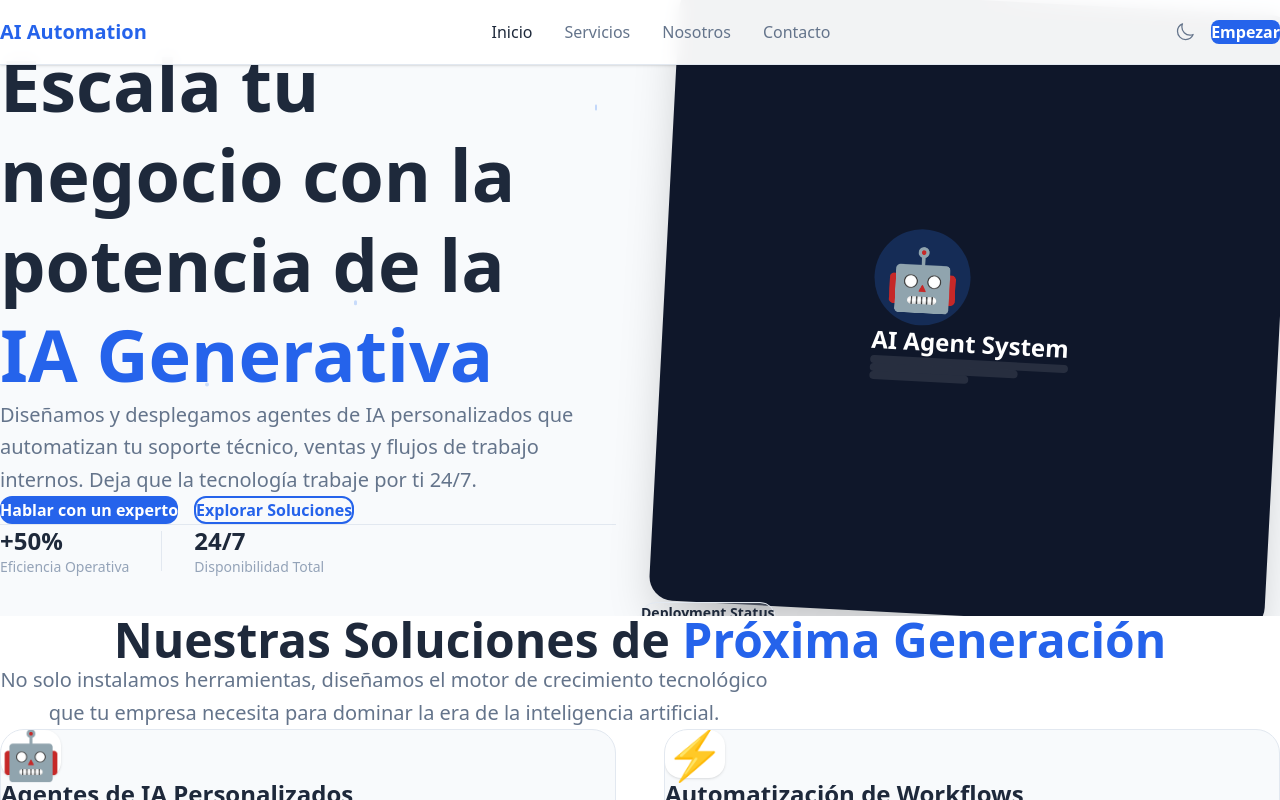
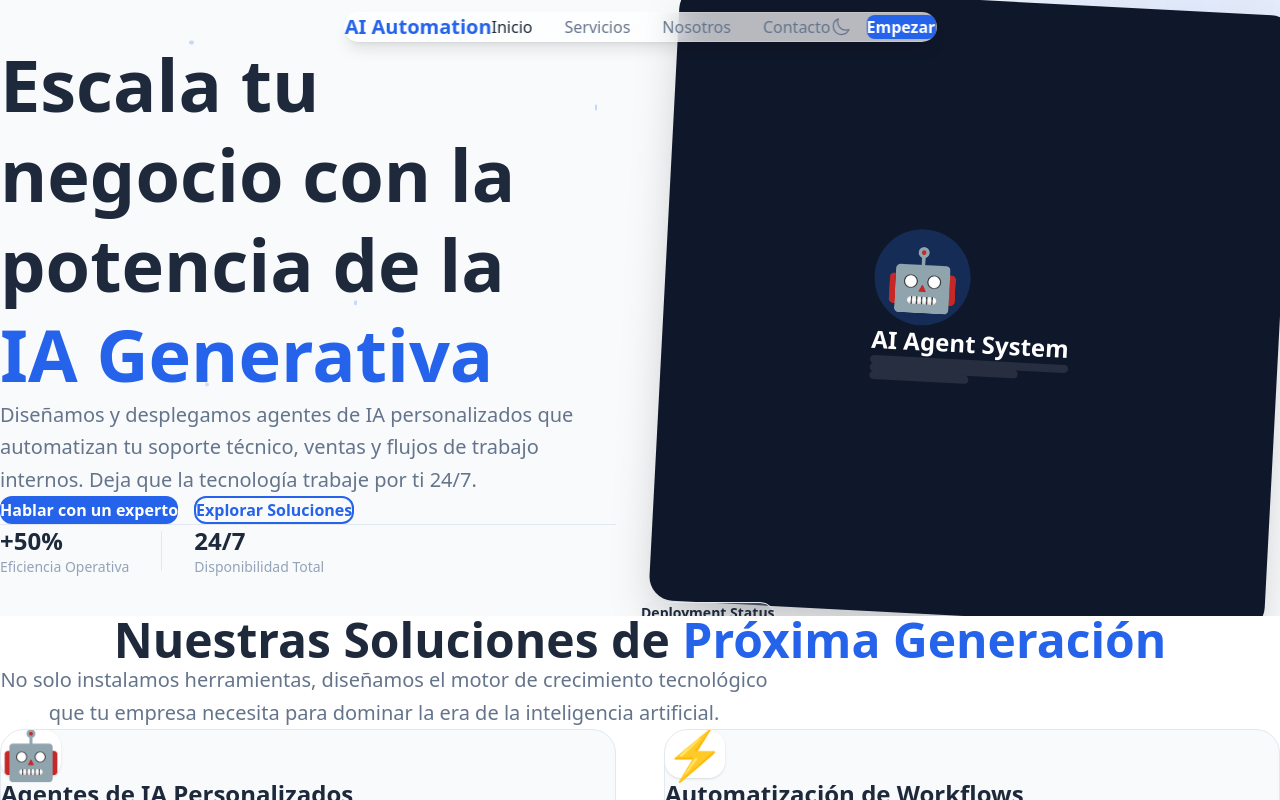
Before and after one commit to SebastianMoralesDuque/solutionaltech-openclaw, a React (Vite) app: page / in a window 1280 px wide. Shown: the top 800 px of the page. Built offline with nearby package versions, Linux system fonts and the light colour scheme.

Commit message:
feat: `T039`: Navbar con glassmorphism (blur + transparencia), bordes redondeados ✅

```diff
--- a/src/components/Navbar.tsx
+++ b/src/components/Navbar.tsx
@@ -8,14 +8,11 @@ export function Navbar() {
 
   return (
     <nav
-      className="fixed top-0 left-0 right-0 z-50 backdrop-blur-sm border-b shadow-sm transition-colors duration-300"
-      style={{
-        backgroundColor: isDark ? 'rgba(15, 23, 42, 0.95)' : 'rgba(255, 255, 255, 0.95)',
-        borderColor: 'var(--color-border)'
-      }}
+      className="fixed top-3 left-1/2 -translate-x-1/2 z-50 backdrop-blur-lg bg-white/70 dark:bg-slate-900/70 border border-white/20 dark:border-white/10 shadow-lg rounded-2xl transition-all duration-300"
+      style={{ maxWidth: '90vw' }}
     >
-      <div className="max-w-7xl mx-auto px-4 sm:px-6 lg:px-8">
-        <div className="flex items-center justify-between h-16">
+      <div className="max-w-7xl mx-auto px-6 py-3">
+        <div className="flex items-center justify-between">
           {/* Logo */}
           <a href="#" className="flex items-center gap-2">
             <span
```
Also changed, not shown: 2 other files (tests, documents, lock files or other folders).
